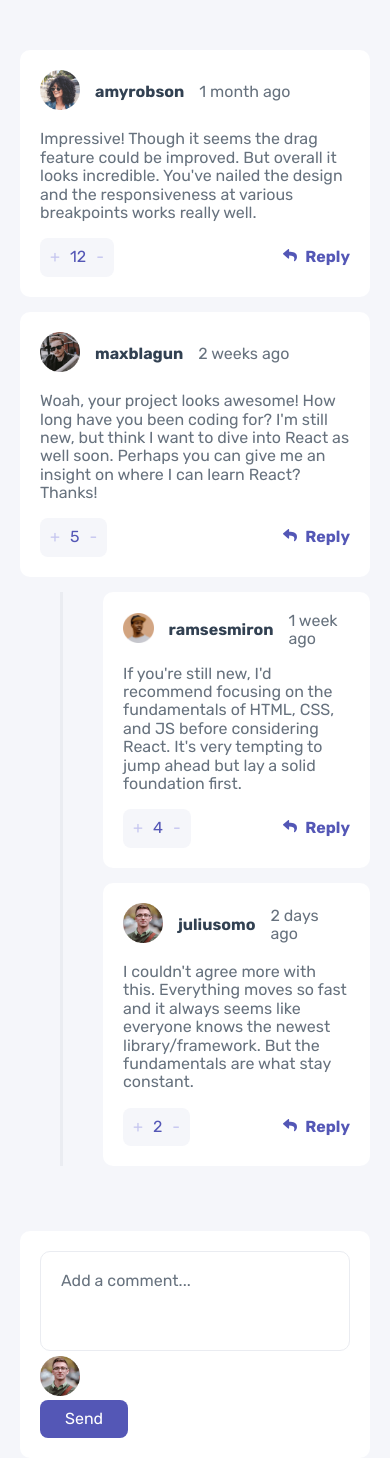
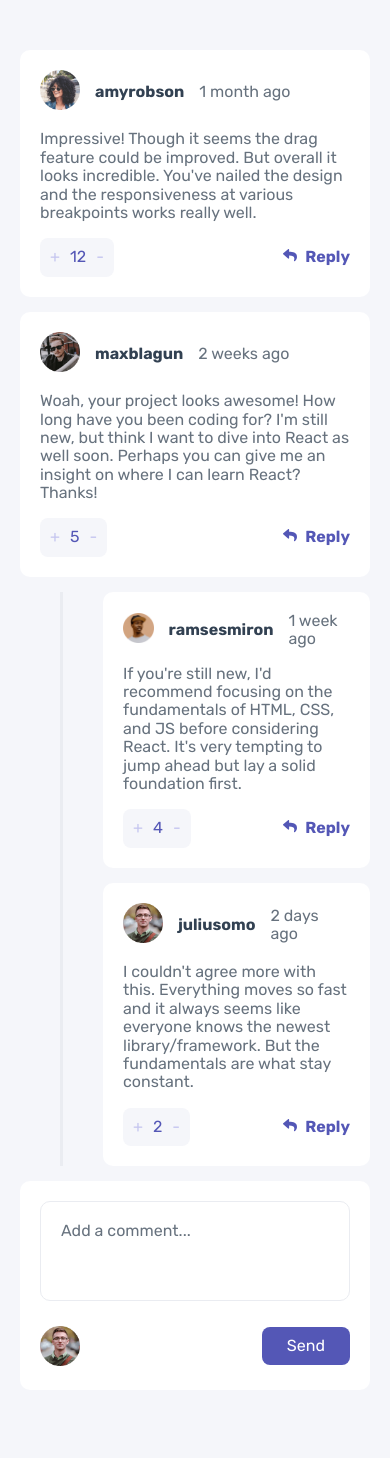
Before and after one commit to Kerri-AnnBates/interactive-comments, a React (Create React App) app in the folder client/: page / in a window 390 px wide. Built offline with nearby package versions, Linux system fonts and the light colour scheme.

Commit message:
finish editor styles mobile

```diff
--- a/client/src/styles/css/app.css
+++ b/client/src/styles/css/app.css
@@ -349,6 +349,7 @@ body {
   font-family: "Rubik", sans-serif;
   min-height: 100%;
   background-color: #f5f6fa;
+  padding: 50px 0;
 }
 
 .container {
@@ -362,8 +363,8 @@ img {
   max-width: 100%;
 }
 
-.comments {
-  padding: 50px 0;
+button:hover {
+  cursor: pointer;
 }
 
 .replies {
@@ -397,6 +398,15 @@ textarea {
   border-radius: 10px;
   color: #67727e;
   position: relative;
+}
+
+.comment-editor textarea {
+  margin-bottom: 20px;
+}
+.comment-editor button {
+  position: absolute;
+  right: 20px;
+  bottom: 25px;
 }
 
 .comment {
@@ -469,9 +479,6 @@ textarea {
   background-color: transparent;
   padding: 10px 10px;
 }
-.vote button:hover {
-  cursor: pointer;
-}
 
 @media screen and (min-width: 600px) {
   .vote-container {
--- a/client/src/styles/sass/_base.scss
+++ b/client/src/styles/sass/_base.scss
@@ -10,6 +10,7 @@ body {
     font-family: 'Rubik', sans-serif;
     min-height: 100%;
     background-color: $veryLightGrey;
+    padding: 50px 0;
 }
 
 .container {
@@ -23,9 +24,8 @@ img {
     max-width: 100%;
 }
 
-// Comments Section
-.comments {
-    padding: 50px 0;
+button:hover {
+    cursor: pointer;
 }
 
 // Replies
--- a/client/src/styles/sass/_comment.scss
+++ b/client/src/styles/sass/_comment.scss
@@ -5,6 +5,18 @@
     border-radius: 10px;
     color: $greyishBlue;
     position: relative;
+}
+
+.comment-editor {
+    textarea {
+        margin-bottom: 20px;
+    }
+
+    button {
+        position: absolute;
+        right: 20px;
+        bottom: 25px;
+    }
 }
 
 .comment {
--- a/client/src/styles/sass/_vote.scss
+++ b/client/src/styles/sass/_vote.scss
@@ -14,10 +14,6 @@
         border: none;
         background-color: transparent;
         padding: 10px 10px;
-
-        &:hover {
-            cursor: pointer;
-        }
     }
 }
 
```
